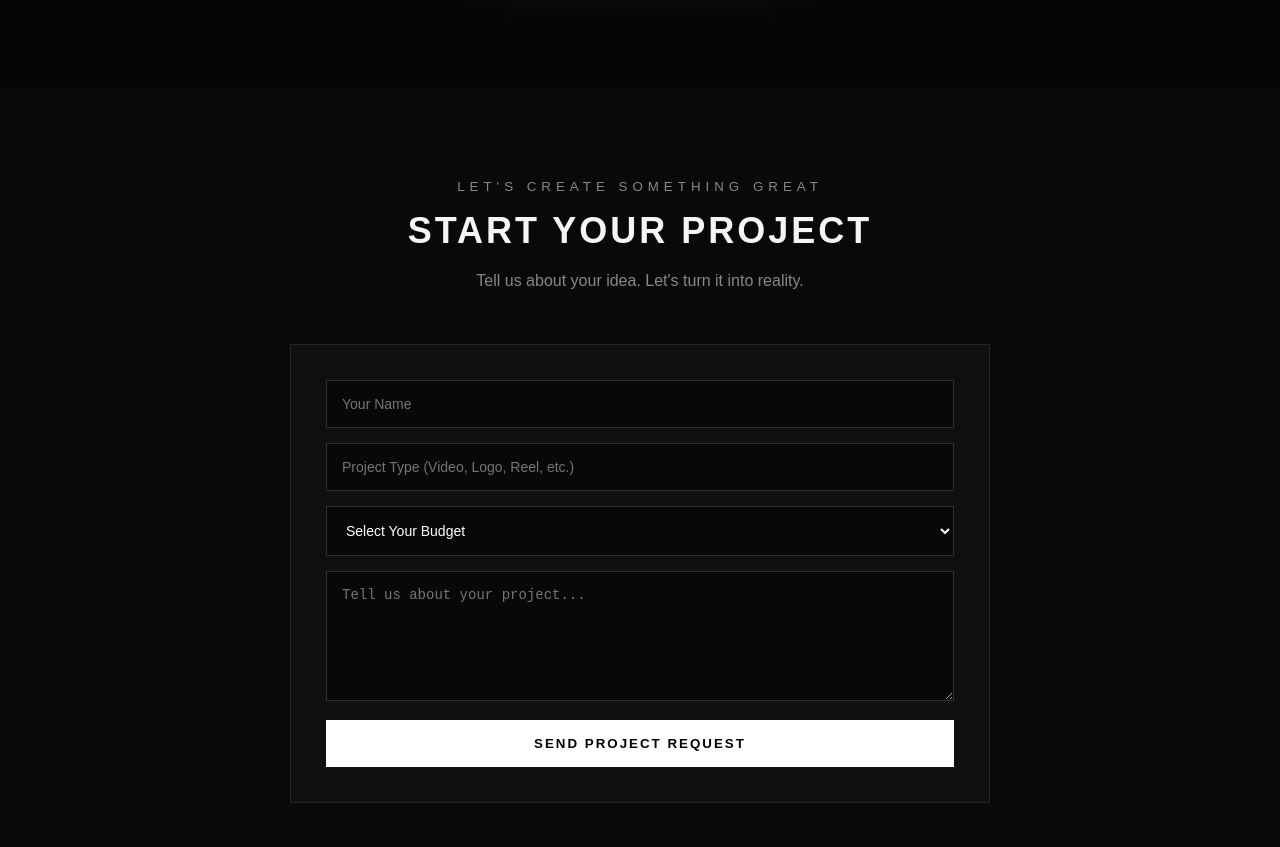
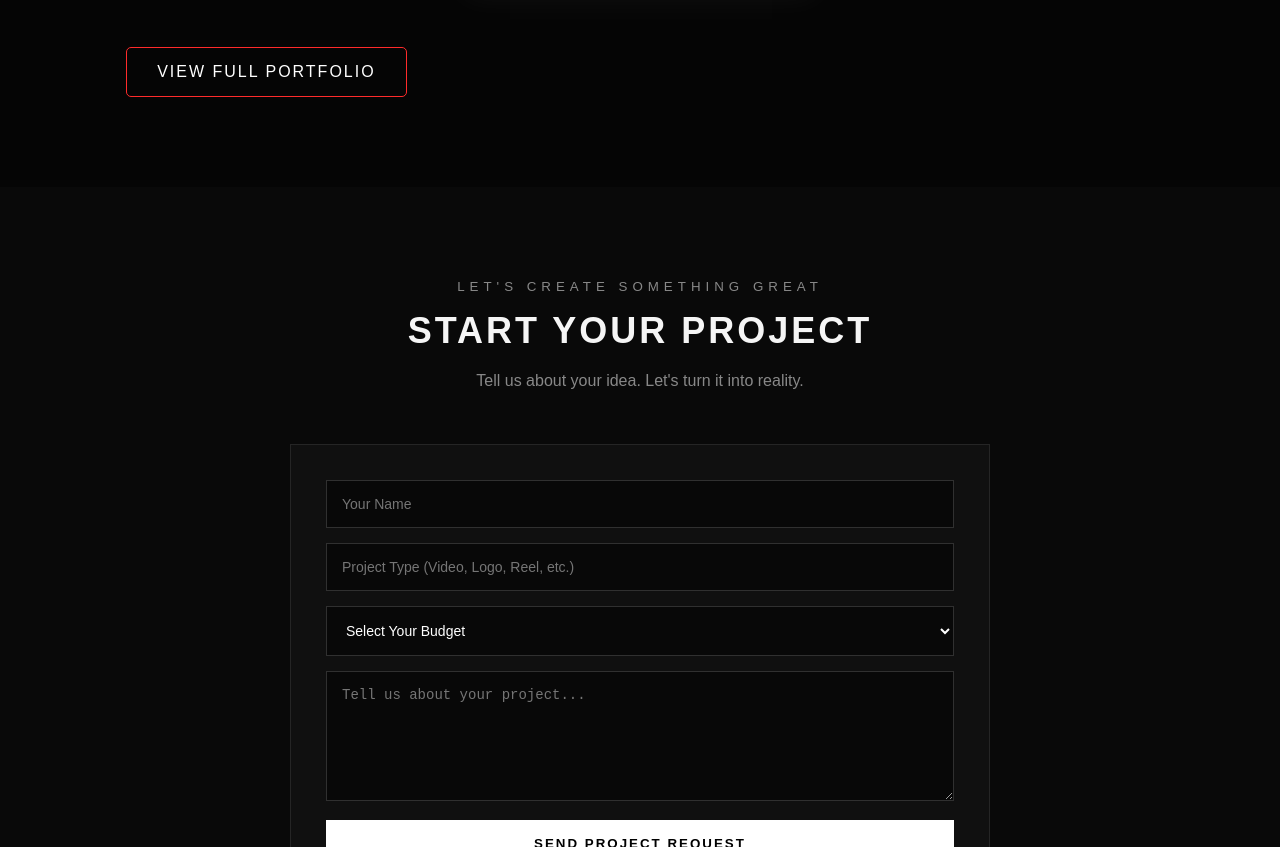
Before and after one commit to karmeshdas-del/Phantom-studio, a plain HTML site: page index.html in a window 1280 px wide. Shown: the part 3795-4642 px from the top of the page. Drawn offline with Linux system fonts and the light colour scheme.

Commit message:
Update index.html

```diff
--- a/index.html
+++ b/index.html
@@ -718,7 +718,13 @@ footer p{
       </ul>
       <a href="#contact" class="btn">BOOK NOW</a>
     </div>
-
+<div style="text-align:center; margin-top:30px;">
+  <a href="https://www.instagram.com/s/aGlnaGxpZ2h0OjE4MDg0NDg4MjE2MzQ5MjI4?story_media_id=4038255349624010539_73406872025&cnvx=bHlrMXFhdXdibjRs"
+     target="_blank"
+     style="display:inline-block; padding:15px 30px; border:1px solid #ff2b2b; color:#fff; text-decoration:none; letter-spacing:2px; border-radius:5px;">
+    VIEW FULL PORTFOLIO
+  </a>
+</div>
   </div>
 </section>
 
```
